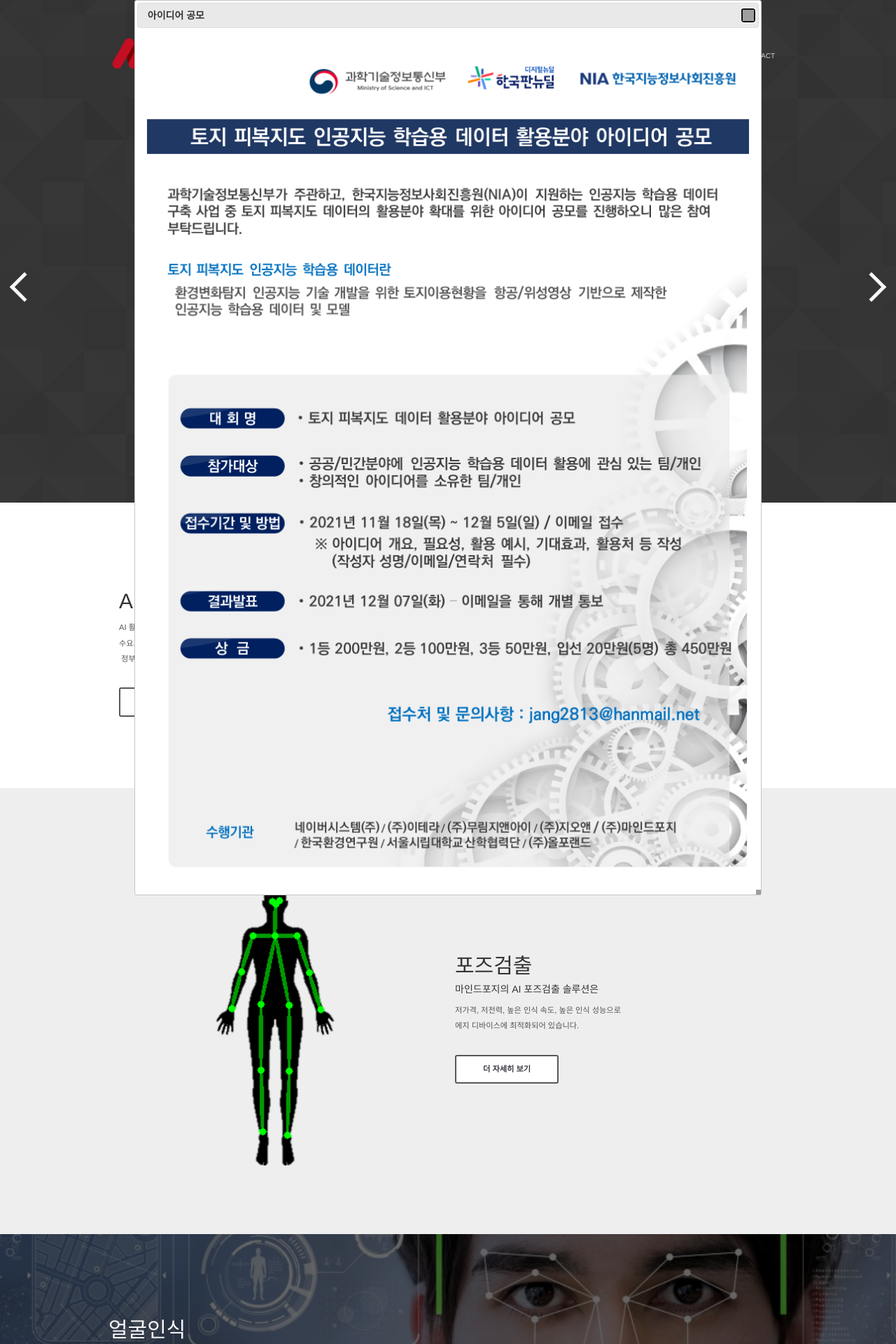
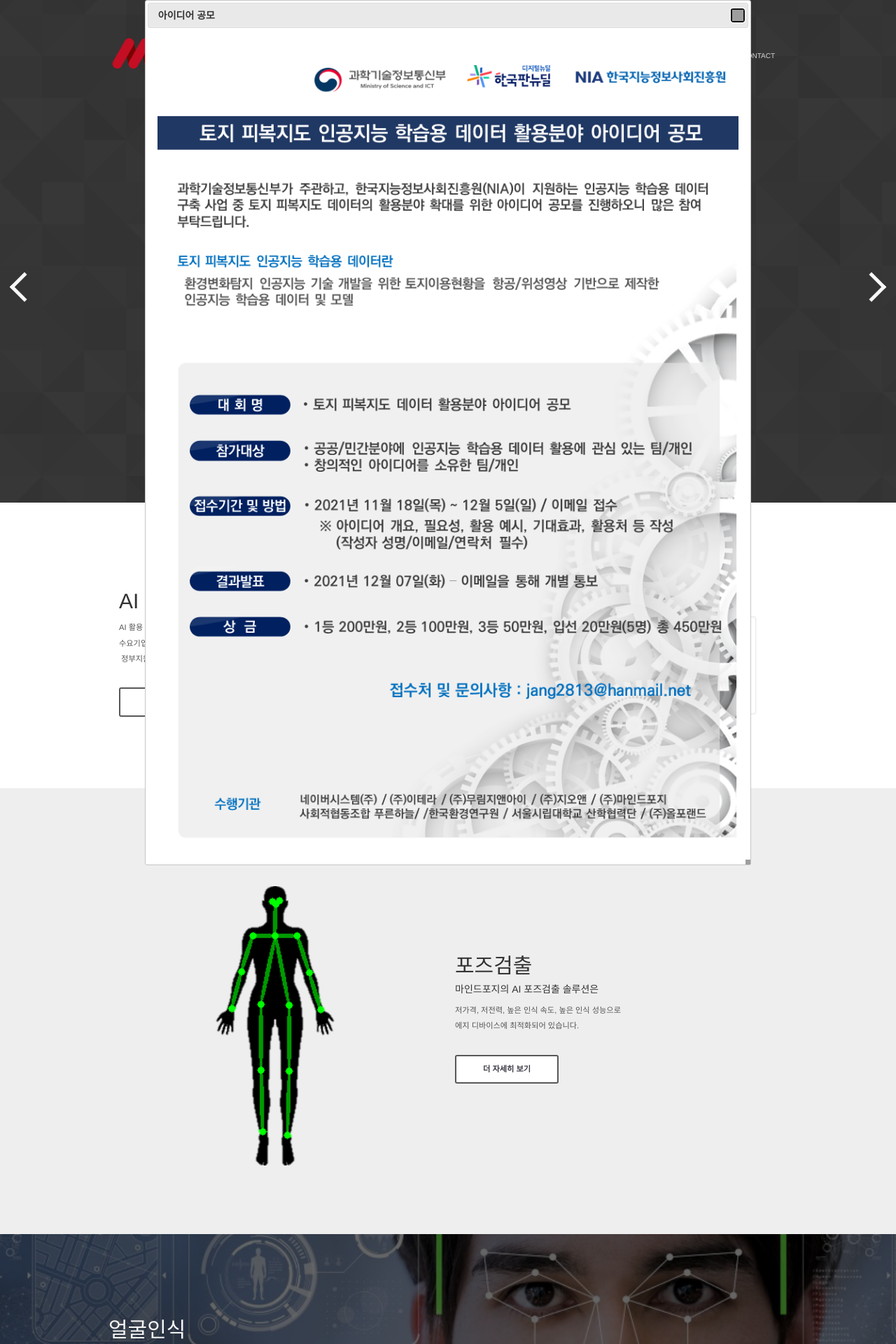
Before and after one commit to codebaragi23/mindforge, a Jekyll site: the page built from _pages/home.html, in a window 1280 px wide. Shown: the top 1920 px of the page at 70% size. Built offline with Jekyll 4.4.1, drawn with Linux system fonts in a browser that asks for light colours; some web fonts are replaced; grey boxes are pictures that could not be loaded.

Commit message:
[U] image, dialog width

```diff
--- a/_includes/head.html
+++ b/_includes/head.html
@@ -35,7 +35,7 @@
     $( "#dialog" ).dialog(
       {
         autoOpen : true,
-        width : window.innerWidth*0.7
+        width : Math.min(866, window.innerWidth*0.7)
       }
     );
   } );
```
Also changed, not shown: assets/images/landmark_idea.png.
